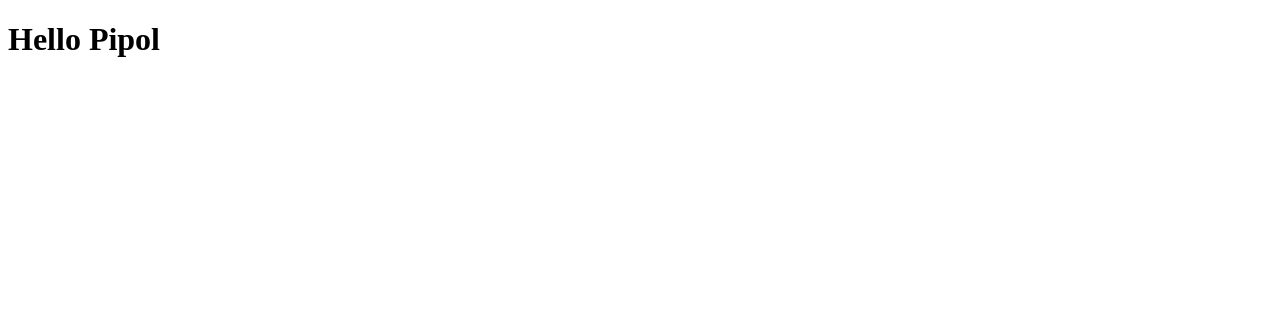
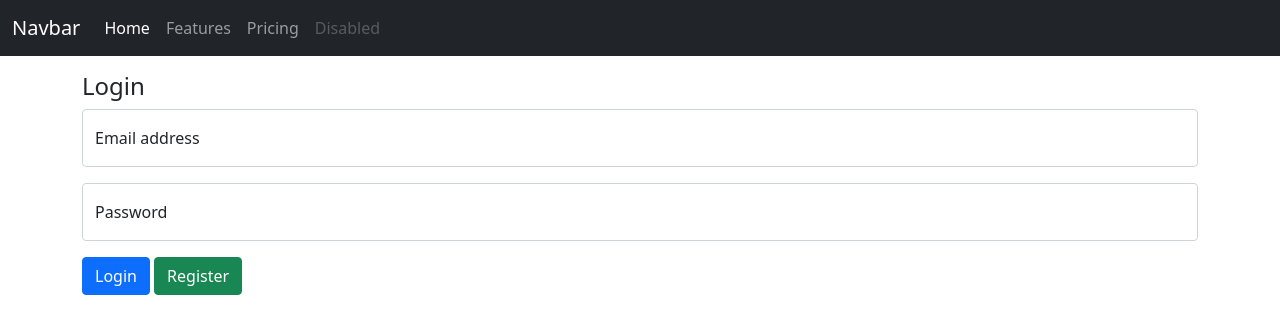
Before and after one commit to sneaKyLem/4_1_l_raner, a website: page public/index.html in a window 1280 px wide. Drawn offline with nearby package versions, Linux system fonts and the light colour scheme.

Commit message:
Added a login ui

```diff
--- a/public/index.html
+++ b/public/index.html
@@ -3,10 +3,53 @@
 <head>
     <meta charset="UTF-8">
     <meta name="viewport" content="width=device-width, initial-scale=1.0">
+    <link href="https://cdn.jsdelivr.net/npm/bootstrap@5.0.2/dist/css/bootstrap.min.css" rel="stylesheet" integrity="sha384-EVSTQN3/azprG1Anm3QDgpJLIm9Nao0Yz1ztcQTwFspd3yD65VohhpuuCOmLASjC" crossorigin="anonymous">
+    <script src="https://cdn.jsdelivr.net/npm/bootstrap@5.0.2/dist/js/bootstrap.bundle.min.js" integrity="sha384-MrcW6ZMFYlzcLA8Nl+NtUVF0sA7MsXsP1UyJoMp4YLEuNSfAP+JcXn/tWtIaxVXM" crossorigin="anonymous"></script>
     <title>Homepage</title>
     <script src="./index.js"></script>
+
 </head>
 <body>
-    <h1>Hello Pipol</h1>
+    <div>
+        <nav class="navbar navbar-expand-lg navbar-dark bg-dark">
+            <div class="container-fluid">
+              <a class="navbar-brand" href="#">Navbar</a>
+              <button class="navbar-toggler" type="button" data-bs-toggle="collapse" data-bs-target="#navbarNav" aria-controls="navbarNav" aria-expanded="false" aria-label="Toggle navigation">
+                <span class="navbar-toggler-icon"></span>
+              </button>
+              <div class="collapse navbar-collapse" id="navbarNav">
+                <ul class="navbar-nav">
+                  <li class="nav-item">
+                    <a class="nav-link active" aria-current="page" href="#">Home</a>
+                  </li>
+                  <li class="nav-item">
+                    <a class="nav-link" href="#">Features</a>
+                  </li>
+                  <li class="nav-item">
+                    <a class="nav-link" href="#">Pricing</a>
+                  </li>
+                  <li class="nav-item">
+                    <a class="nav-link disabled" href="#" tabindex="-1" aria-disabled="true">Disabled</a>
+                  </li>
+                </ul>
+              </div>
+            </div>
+          </nav>
+    </div>
+    <div class ="container mt-3">
+        <h4>Login</h4>
+        <div class="form-floating mb-3">
+            <input type="email" class="form-control" id="floatingInput" placeholder="name@example.com">
+            <label for="floatingInput">Email address</label>
+          </div>
+          <div class="form-floating">
+            <input type="password" class="form-control" id="floatingPassword" placeholder="Password">
+            <label for="floatingPassword">Password</label>
+          </div>
+          <div class="mt-3">
+            <button type="button" class="btn btn-primary">Login</button>
+            <button type="button" class="btn btn-success">Register</button>
+          </div>
+    </div>
 </body>
 </html>
```
